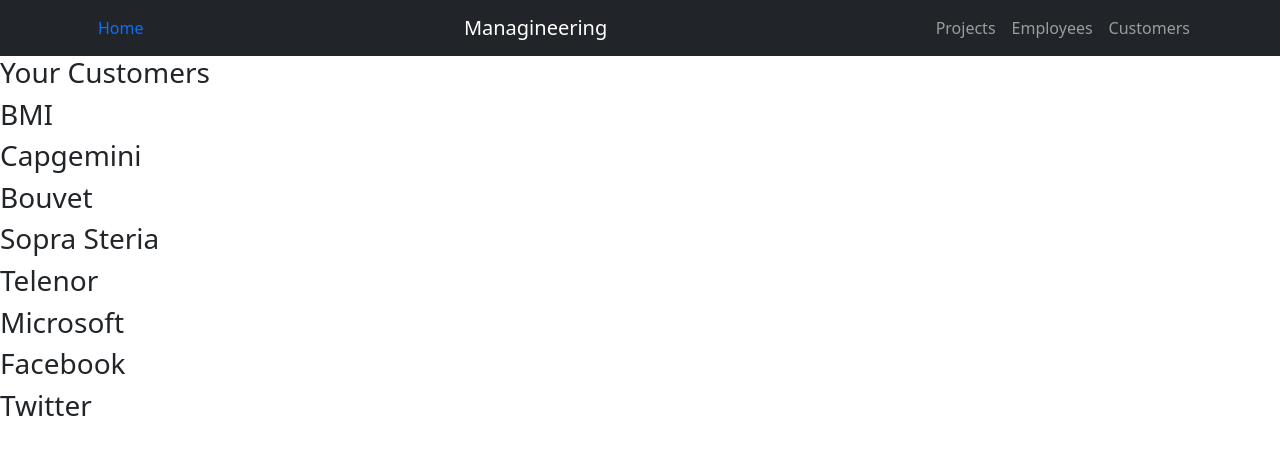
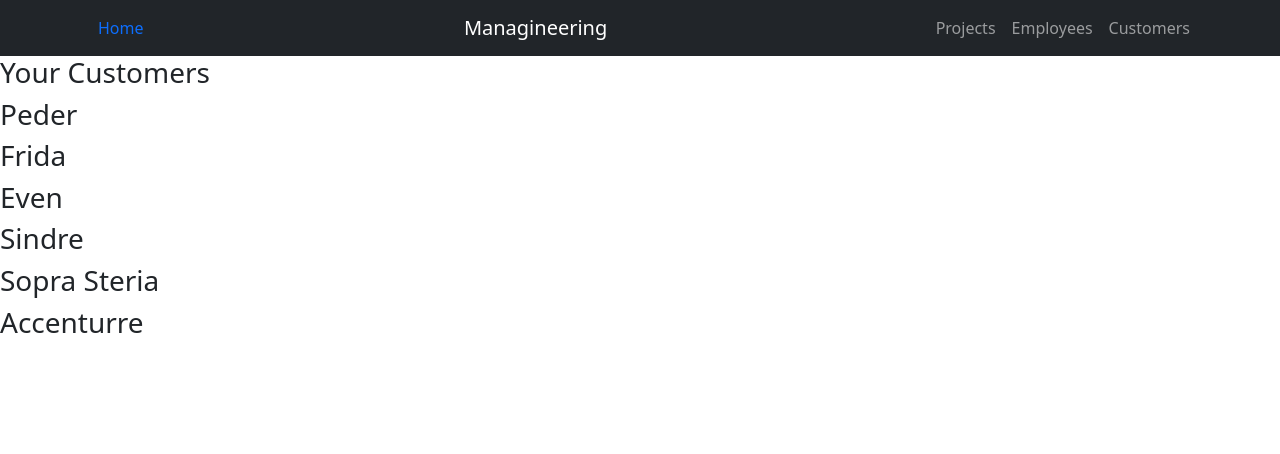
Before and after one commit to LaurentBaj/PGR305_Arbeidskrav, a React (Create React App) app: page /customers in a window 1280 px wide. Shown: the top 454 px of the page. Built offline with nearby package versions, Linux system fonts and the light colour scheme; the HTML template or start-up script is replaced by a standard one.

Commit message:
Fixed customerlist

```diff
--- a/src/components/customers/CustomerList.tsx
+++ b/src/components/customers/CustomerList.tsx
@@ -1,15 +1,14 @@
-import {FC, useEffect, useState} from "react";
+import {FC, useState} from "react";
 import {ICustomer} from "../../interfaces/interfaces";
-import {getCustomers} from "./customer-data";
 import CustomerItem from "./CustomerItem";
 
-
-const CustomerList:FC<Array<ICustomer>> = () => {
-    const [customers, setCustomers] = useState<Array<ICustomer>> ([])
-
-    useEffect(() => {
-        setCustomers(getCustomers)
-    }, [])
+const CustomerList:FC = () => {
+    const [ customers ] = useState<Array<ICustomer>>(
+        [
+            {name: "Peder"}, {name: "Frida"}, {name: "Even"},
+            {name: "Sindre"}, {name: "Sopra Steria"}, {name: "Accenturre"}
+        ]
+    )
 
     return (
         <>
@@ -20,5 +19,4 @@
     )
 }
 
-
 export default CustomerList
--- a/src/components/customers/customer-data.ts
+++ /dev/null
@@ -1,14 +0,0 @@
-import {ICustomer} from "../../interfaces/interfaces";
-
-const customers = Array<ICustomer>(
-    {name: "BMI"},
-    {name: "Capgemini"},
-    {name: "Bouvet"},
-    {name: "Sopra Steria"},
-    {name: "Telenor"},
-    {name: "Microsoft"},
-    {name: "Facebook"},
-    {name: "Twitter"},
-)
-
-export const getCustomers = () => { return [...customers] }
```
